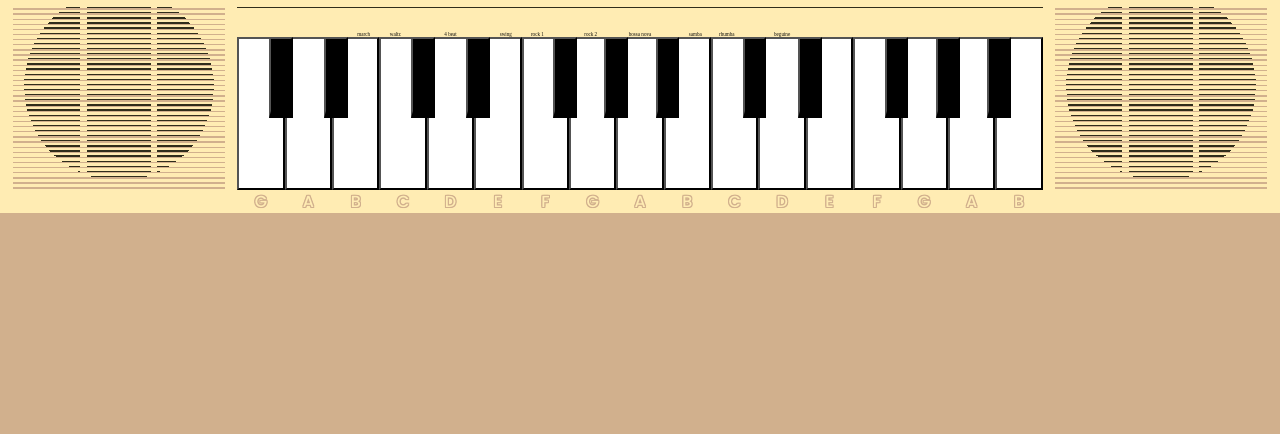
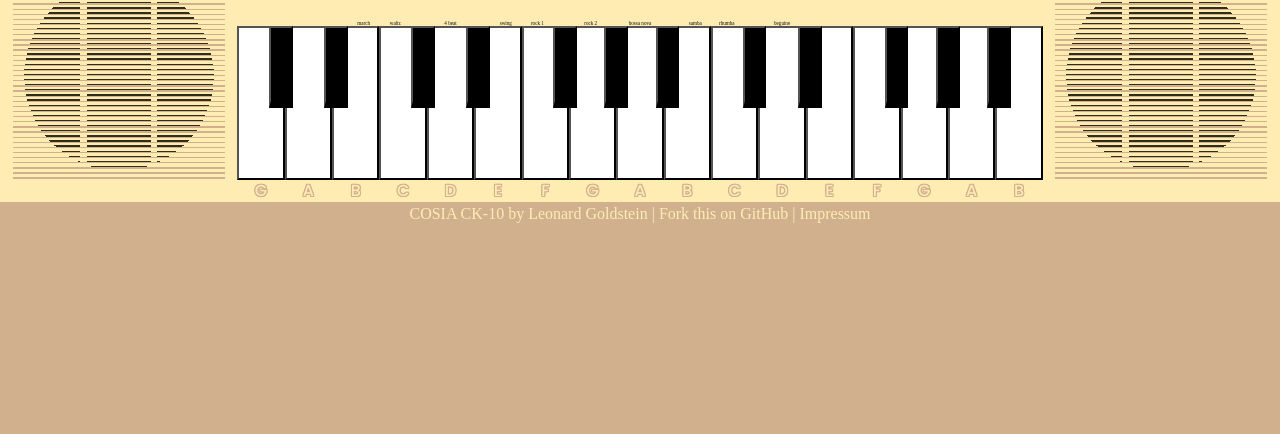
Before and after one commit to goldst/Cosia-CK-10, a plain HTML site: page index.html in a window 1280 px wide. Shown: the part 366-800 px from the top of the page. Drawn offline with Linux system fonts and the light colour scheme; no server answers.

Commit message:
Add legal + links

```diff
--- a/index.html
+++ b/index.html
@@ -221,6 +221,13 @@
 		</div>
 		<div class="speaker"></div>
 	</main>
+	<footer>
+		<ul>
+			<li>COSIA CK-10 by <a href="/">Leonard Goldstein</a></li>
+			<li><a href="https://github.com/goldst/Cosia-CK-10">Fork this on GitHub</a></li>
+			<li><a href="impressum.html">Impressum</a></li>
+		</ul>
+	</footer>
 	<div class="loading">
 		loading sounds...
 	</div>
--- a/style.css
+++ b/style.css
@@ -673,3 +673,26 @@ main {
 	-webkit-mask-composite: xor;
 	mask-composite: subtract;
 }
+
+footer {
+	margin-top: calc(0.1 * var(--r-cm));
+}
+
+footer, footer a {
+	text-align: center;
+	color: var(--beige);
+	text-decoration: none;
+}
+
+footer ul {
+	margin: 0;
+	padding-left: 0;
+}
+
+footer ul li {
+	display: inline-block;
+}
+
+footer  ul :not(:last-child)::after {
+	content: " | ";
+}
```
